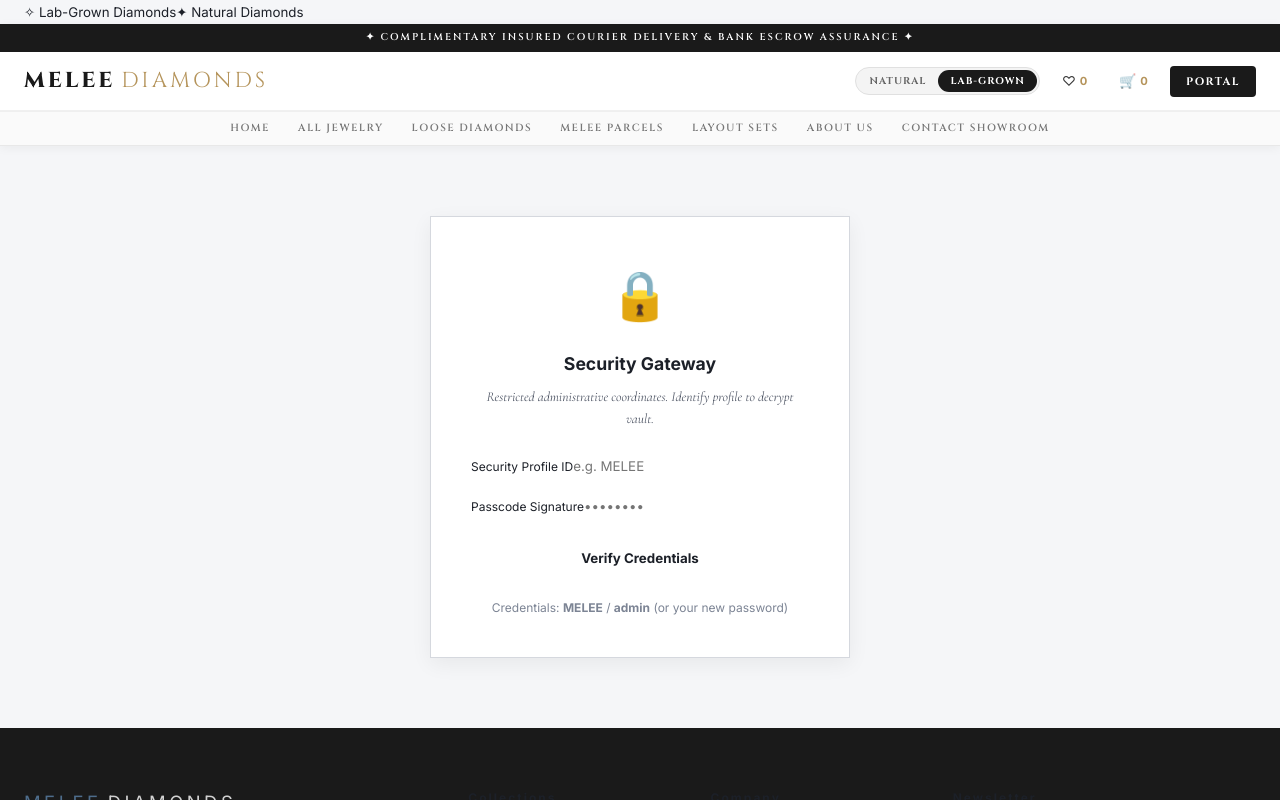
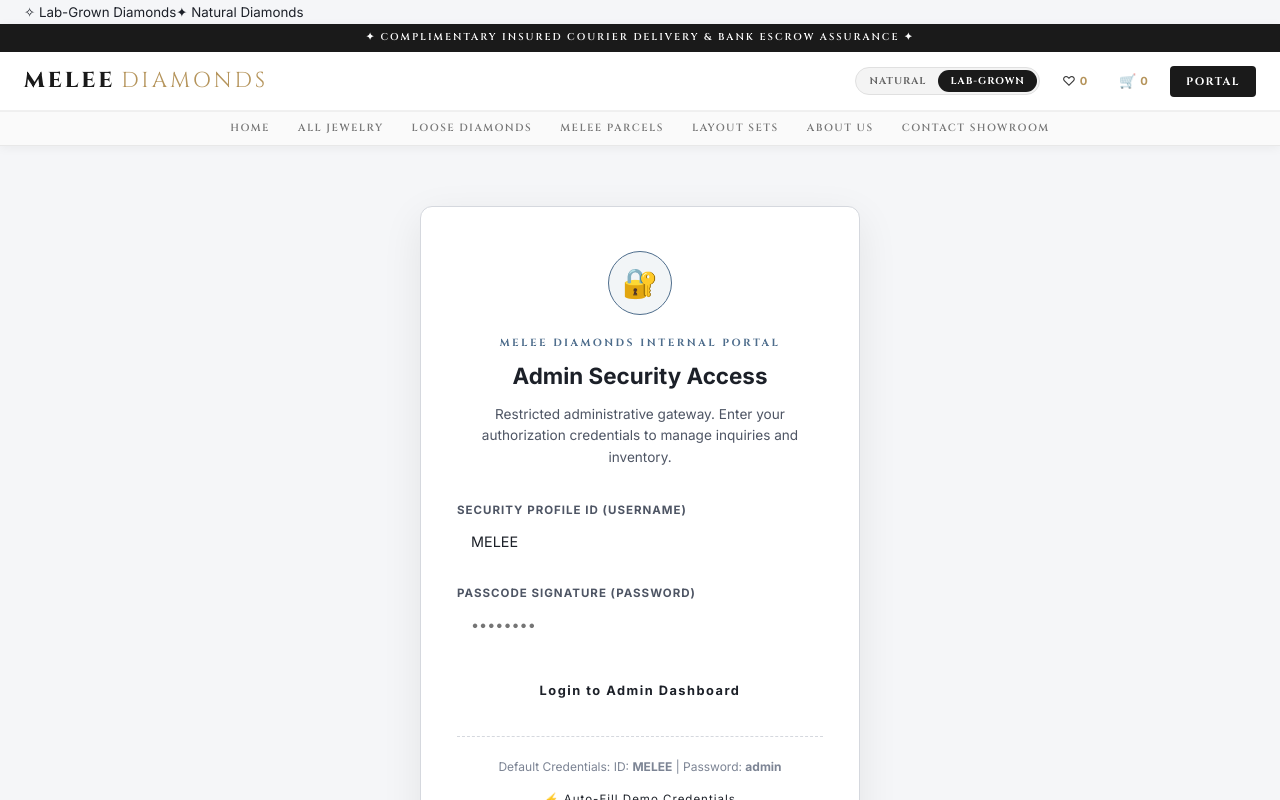
Before and after one commit to prince1702/us-client, a React (Vite) app: page / in a window 1280 px wide. Both pictures are taken after a click on the button "PORTAL". Shown: the top 800 px of the page. Built offline with nearby package versions, Linux system fonts and the light colour scheme.

Commit message:
Fix login page, persistent admin sessions, and admin panel state

```diff
--- a/src/App.jsx
+++ b/src/App.jsx
@@ -276,66 +276,98 @@ function MainLayout() {
 }
 
 function PortalLockScreen() {
-  const { loginAdmin } = useContext(StoreContext);
-  const [username, setUsername] = useState('');
+  const { loginAdmin, adminPassword } = useContext(StoreContext);
+  const [username, setUsername] = useState('MELEE');
   const [password, setPassword] = useState('');
   const [error, setError] = useState('');
 
   const handleLogin = (e) => {
     e.preventDefault();
+    setError('');
     const success = loginAdmin(username, password);
     if (!success) {
-      setError('Invalid security signature. Access rejected.');
+      setError('Invalid ID or Password signature. Access rejected.');
     }
   };
 
+  const handleFillDemo = () => {
+    setUsername('MELEE');
+    setPassword(adminPassword || 'admin');
+    setError('');
+  };
+
   return (
-    <div className="container section animate-fade-in" style={{ display: 'flex', justifyContent: 'center', alignItems: 'center', minHeight: '500px' }}>
-      <div className="card" style={{ maxWidth: '420px', width: '100%', padding: '40px', border: '1px solid var(--border-color)', borderRadius: '0', background: 'var(--bg-secondary)', boxShadow: 'var(--shadow-md)', textAlign: 'center' }}>
-        <div style={{ fontSize: '3rem', color: 'var(--accent-gold-dark)', marginBottom: '16px' }}>🔒</div>
-        <h2 className="display-title" style={{ fontSize: '1.1rem', marginBottom: '8px' }}>Security Gateway</h2>
-        <p style={{ fontStyle: 'italic', fontSize: '0.85rem', color: 'var(--text-secondary)', marginBottom: '24px', fontFamily: 'var(--font-serif)' }}>
-          Restricted administrative coordinates. Identify profile to decrypt vault.
+    <div className="container section animate-fade-in" style={{ display: 'flex', justifyContent: 'center', alignItems: 'center', minHeight: '600px', padding: '60px 24px' }}>
+      <div className="card" style={{ maxWidth: '440px', width: '100%', padding: '44px 36px', border: '1px solid var(--border-color)', borderRadius: '12px', background: 'var(--bg-secondary)', boxShadow: 'var(--shadow-lg)', textAlign: 'center' }}>
+
+        {/* Brand Icon Header */}
+        <div style={{ width: '64px', height: '64px', borderRadius: '50%', background: 'var(--accent-gold-soft)', display: 'flex', alignItems: 'center', justifyContent: 'center', margin: '0 auto 20px', fontSize: '1.8rem', border: '1px solid var(--accent-gold)' }}>
+          🔐
+        </div>
+
+        <span style={{ fontFamily: 'var(--font-display)', fontSize: '0.65rem', letterSpacing: '2.5px', textTransform: 'uppercase', color: 'var(--accent-gold)', fontWeight: '700', display: 'block', marginBottom: '6px' }}>
+          Melee Diamonds Internal Portal
+        </span>
+        <h2 className="display-title" style={{ fontSize: '1.4rem', marginBottom: '10px', color: 'var(--text-primary)' }}>Admin Security Access</h2>
+        <p style={{ fontSize: '0.85rem', color: 'var(--text-secondary)', marginBottom: '28px', lineHeight: '1.6' }}>
+          Restricted administrative gateway. Enter your authorization credentials to manage inquiries and inventory.
         </p>
 
         {error && (
-          <div style={{ color: 'var(--status-cancelled)', background: 'rgba(220, 38, 38, 0.05)', border: '1px solid rgba(220, 38, 38, 0.2)', padding: '10px', fontSize: '0.8rem', marginBottom: '20px', textAlign: 'left' }}>
-            ⚠ {error}
+          <div style={{ color: 'var(--status-cancelled)', background: 'rgba(220, 38, 38, 0.08)', border: '1px solid rgba(220, 38, 38, 0.2)', padding: '12px 14px', borderRadius: '6px', fontSize: '0.82rem', marginBottom: '20px', textAlign: 'left', display: 'flex', alignItems: 'center', gap: '8px' }}>
+            <span>⚠</span>
+            <span>{error}</span>
           </div>
         )}
 
         <form onSubmit={handleLogin} style={{ textAlign: 'left' }}>
-          <div className="form-group" style={{ marginBottom: '16px' }}>
-            <label className="form-label" style={{ fontSize: '0.75rem' }}>Security Profile ID</label>
+          <div className="form-group" style={{ marginBottom: '18px' }}>
+            <label className="form-label" style={{ fontSize: '0.72rem', letterSpacing: '1px', textTransform: 'uppercase', color: 'var(--text-secondary)', fontWeight: '700' }}>
+              Security Profile ID (Username)
+            </label>
             <input
               type="text"
               required
               placeholder="e.g. MELEE"
               className="form-control"
+              style={{ padding: '12px 14px', fontSize: '0.9rem', borderRadius: '6px' }}
               value={username}
               onChange={(e) => setUsername(e.target.value)}
             />
           </div>
 
-          <div className="form-group" style={{ marginBottom: '20px' }}>
-            <label className="form-label" style={{ fontSize: '0.75rem' }}>Passcode Signature</label>
+          <div className="form-group" style={{ marginBottom: '24px' }}>
+            <label className="form-label" style={{ fontSize: '0.72rem', letterSpacing: '1px', textTransform: 'uppercase', color: 'var(--text-secondary)', fontWeight: '700' }}>
+              Passcode Signature (Password)
+            </label>
             <input
               type="password"
               required
               placeholder="••••••••"
               className="form-control"
+              style={{ padding: '12px 14px', fontSize: '0.9rem', borderRadius: '6px' }}
               value={password}
               onChange={(e) => setPassword(e.target.value)}
             />
           </div>
 
-          <button type="submit" className="btn btn-primary" style={{ width: '100%', padding: '12px', fontWeight: '700' }}>
-            Verify Credentials
+          <button type="submit" className="btn btn-primary" style={{ width: '100%', padding: '14px', fontSize: '0.8rem', letterSpacing: '1.5px', fontWeight: '700', borderRadius: '6px', cursor: 'pointer' }}>
+            Login to Admin Dashboard
           </button>
         </form>
 
-        <div style={{ marginTop: '20px', fontSize: '0.75rem', color: 'var(--text-muted)' }}>
-          Credentials: <strong>MELEE</strong> / <strong>admin</strong> (or your new password)
+        <div style={{ marginTop: '24px', paddingTop: '20px', borderTop: '1px dashed var(--border-color)', display: 'flex', flexDirection: 'column', gap: '10px', alignItems: 'center' }}>
+          <span style={{ fontSize: '0.75rem', color: 'var(--text-muted)' }}>
+            Default Credentials: ID: <strong>MELEE</strong> | Password: <strong>admin</strong>
+          </span>
+          <button
+            type="button"
+            onClick={handleFillDemo}
+            className="btn btn-secondary"
+            style={{ fontSize: '0.72rem', padding: '6px 16px', borderRadius: '4px', letterSpacing: '1px' }}
+          >
+            ⚡ Auto-Fill Demo Credentials
+          </button>
         </div>
       </div>
     </div>
--- a/src/context/StoreContext.jsx
+++ b/src/context/StoreContext.jsx
@@ -2,19 +2,28 @@ import React, { createContext, useState, useEffect } from 'react';
 
 export const StoreContext = createContext();
 
-// Mock high-quality image placeholders using elegant gradients
-const mockImg = (text) => `https://images.unsplash.com/photo-1605100804763-247f67b3557e?auto=format&fit=crop&w=600&q=80`;
-const earringImg = () => `https://images.unsplash.com/photo-1535632066927-ab7c9ab60908?auto=format&fit=crop&w=600&q=80`;
-const braceletImg = () => `https://images.unsplash.com/photo-1599643478518-a784e5dc4c8f?auto=format&fit=crop&w=600&q=80`;
-const pendantImg = () => `https://images.unsplash.com/photo-1599643477877-530eb83abc8e?auto=format&fit=crop&w=600&q=80`;
-const looseDiamondImg = () => `https://images.unsplash.com/photo-1588444839799-eb0c99e986fc?auto=format&fit=crop&w=600&q=80`;
+export const StoreProvider = ({ children }) => {
+  // Global States with LocalStorage Persistence
+  const [diamondType, setDiamondType] = useState('Lab-Grown');
+  const [cart, setCart] = useState(() => {
+    try {
+      const saved = localStorage.getItem('melee_cart');
+      return saved ? JSON.parse(saved) : [];
+    } catch (e) {
+      return [];
+    }
+  });
 
-export const StoreProvider = ({ children }) => {
-  // Global States
-  const [diamondType, setDiamondType] = useState('Lab-Grown'); // 'Lab-Grown' or 'Natural'
-  const [cart, setCart] = useState([]);
-  const [wishlist, setWishlist] = useState([]);
-  const [inquiries, setInquiries] = useState([
+  const [wishlist, setWishlist] = useState(() => {
+    try {
+      const saved = localStorage.getItem('melee_wishlist');
+      return saved ? JSON.parse(saved) : [];
+    } catch (e) {
+      return [];
+    }
+  });
+
+  const defaultInquiries = [
     {
       id: 'inq-1',
       inquiryNumber: 'INQ-2026-000001',
@@ -57,22 +66,56 @@ export const StoreProvider = ({ children }) => {
       createdAt: '2026-07-10T08:15:00Z',
       images: []
     }
-  ]);
+  ];
+
+  const [inquiries, setInquiries] = useState(() => {
+    try {
+      const saved = localStorage.getItem('melee_inquiries');
+      return saved ? JSON.parse(saved) : defaultInquiries;
+    } catch (e) {
+      return defaultInquiries;
+    }
+  });
+
   const [attachedExcel, setAttachedExcel] = useState(null);
-  const [isAdminLoggedIn, setIsAdminLoggedIn] = useState(false);
+
+  const [isAdminLoggedIn, setIsAdminLoggedIn] = useState(() => {
+    return localStorage.getItem('melee_admin_logged_in') === 'true';
+  });
+
   const [adminPassword, setAdminPassword] = useState(() => {
     return localStorage.getItem('auradiamond_admin_pass') || 'admin';
   });
 
+  // Sync to LocalStorage on state changes
+  useEffect(() => {
+    try {
+      localStorage.setItem('melee_cart', JSON.stringify(cart));
+    } catch (e) {}
+  }, [cart]);
+
+  useEffect(() => {
+    try {
+      localStorage.setItem('melee_wishlist', JSON.stringify(wishlist));
+    } catch (e) {}
+  }, [wishlist]);
+
+  useEffect(() => {
+    try {
+      localStorage.setItem('melee_inquiries', JSON.stringify(inquiries));
+    } catch (e) {}
+  }, [inquiries]);
+
   const loginAdmin = (username, password) => {
-    const normalizedUser = username.trim().toUpperCase();
-    const normalizedPass = password.trim();
+    const normalizedUser = (username || '').trim().toUpperCase();
+    const normalizedPass = (password || '').trim();
 
     const isUsernameValid = normalizedUser === 'MELEE' || normalizedUser === 'ADMIN';
-    const isPasswordValid = normalizedPass === adminPassword || normalizedPass === 'admin';
+    const isPasswordValid = normalizedPass === adminPassword || (adminPassword === 'admin' && normalizedPass === 'admin');
 
     if (isUsernameValid && isPasswordValid) {
       setIsAdminLoggedIn(true);
+      localStorage.setItem('melee_admin_logged_in', 'true');
       return true;
     }
     return false;
@@ -80,7 +123,17 @@ export const StoreProvider = ({ children }) => {
 
   const logoutAdmin = () => {
     setIsAdminLoggedIn(false);
+    localStorage.removeItem('melee_admin_logged_in');
   };
+
+// Mock high-quality image placeholders using elegant gradients
+const mockImg = (text) => `https://images.unsplash.com/photo-1605100804763-247f67b3557e?auto=format&fit=crop&w=600&q=80`;
+const earringImg = () => `https://images.unsplash.com/photo-1535632066927-ab7c9ab60908?auto=format&fit=crop&w=600&q=80`;
+const braceletImg = () => `https://images.unsplash.com/photo-1599643478518-a784e5dc4c8f?auto=format&fit=crop&w=600&q=80`;
+const pendantImg = () => `https://images.unsplash.com/photo-1599643477877-530eb83abc8e?auto=format&fit=crop&w=600&q=80`;
+const looseDiamondImg = () => `https://images.unsplash.com/photo-1588444839799-eb0c99e986fc?auto=format&fit=crop&w=600&q=80`;
+
+
 
   const changeAdminPassword = (oldPassword, newPassword) => {
     if (oldPassword === adminPassword) {
```
